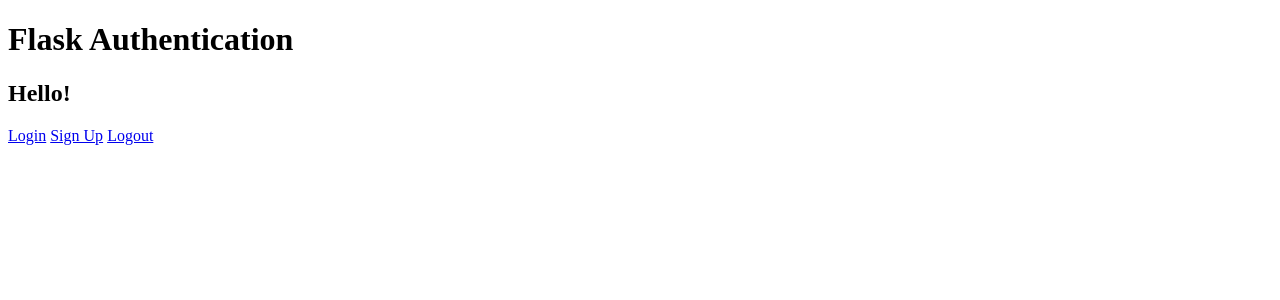
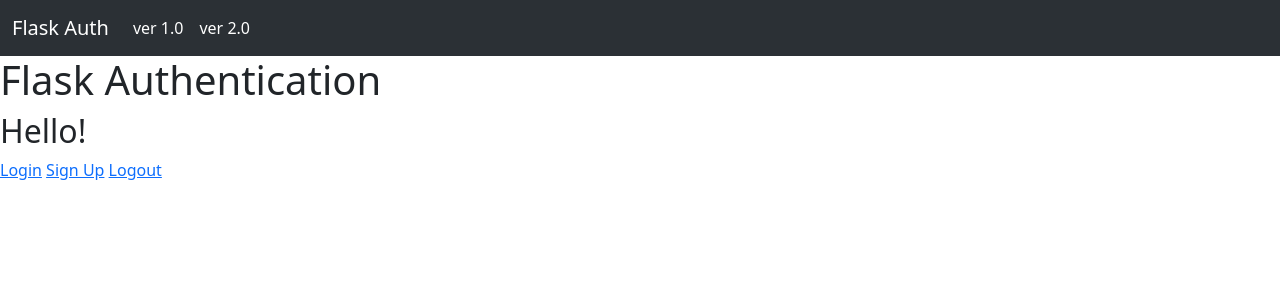
Before and after one commit to ErdhyErnando/flask-auth, a Flask app: page / in a window 1280 px wide. Shown: the top 300 px of the page. Run offline with Flask 3, Linux system fonts and the light colour scheme.

Commit message:
[01] add bootstrap & navbar

```diff
--- a/run.py
+++ b/run.py
@@ -14,6 +14,8 @@ def run_flask_app():
         None
     """
     flask_app = create_app()
+    flask_app.run(host='0.0.0.0', debug=True)
 
-    if __name__ == '__main__':
-        flask_app.run(host='0.0.0.0', debug=True)
+
+if __name__ == '__main__':
+    run_flask_app()
--- a/templates/base.html
+++ b/templates/base.html
@@ -4,11 +4,14 @@
     <meta charset="UTF-8">
     <meta name="viewport" content="width=device-width, initial-scale=1.0">
     <title>{% block title%} Default {% endblock %}</title>
+    <link href="https://cdn.jsdelivr.net/npm/bootstrap@5.3.3/dist/css/bootstrap.min.css" rel="stylesheet" integrity="sha384-QWTKZyjpPEjISv5WaRU9OFeRpok6YctnYmDr5pNlyT2bRjXh0JMhjY6hW+ALEwIH" crossorigin="anonymous">
 </head>
 <body>
+    {% include 'navbar.html' %}
     {% block content %}
 
 
     {% endblock %}
+    <script src="https://cdn.jsdelivr.net/npm/bootstrap@5.3.3/dist/js/bootstrap.bundle.min.js" integrity="sha384-YvpcrYf0tY3lHB60NNkmXc5s9fDVZLESaAA55NDzOxhy9GkcIdslK1eN7N6jIeHz" crossorigin="anonymous"></script>
 </body>
 </html>
--- /dev/null
+++ b/templates/navbar.html
@@ -0,0 +1,19 @@
+<nav class="navbar navbar-expand-lg bg-body-tertiary" data-bs-theme="dark">
+    <div class="container-fluid">
+        <a class="navbar-brand" href="#">Flask Auth</a>
+        <button class="navbar-toggler" type="button" data-bs-toggle="collapse" data-bs-target="#navbarSupportedContent"
+            aria-controls="navbarSupportedContent" aria-expanded="false" aria-label="Toggle navigation">
+            <span class="navbar-toggler-icon"></span>
+        </button>
+        <div class="collapse navbar-collapse" id="navbarSupportedContent">
+            <ul class="navbar-nav me-auto mb-2 mb-lg-0">
+                <li class="nav-item">
+                    <a class="nav-link active" aria-current="page" href="#">ver 1.0</a>
+                </li>
+                <li class="nav-item">
+                    <a class="nav-link active" href="#">ver 2.0</a>
+                </li>
+            </ul>
+        </div>
+    </div>
+</nav>
```
